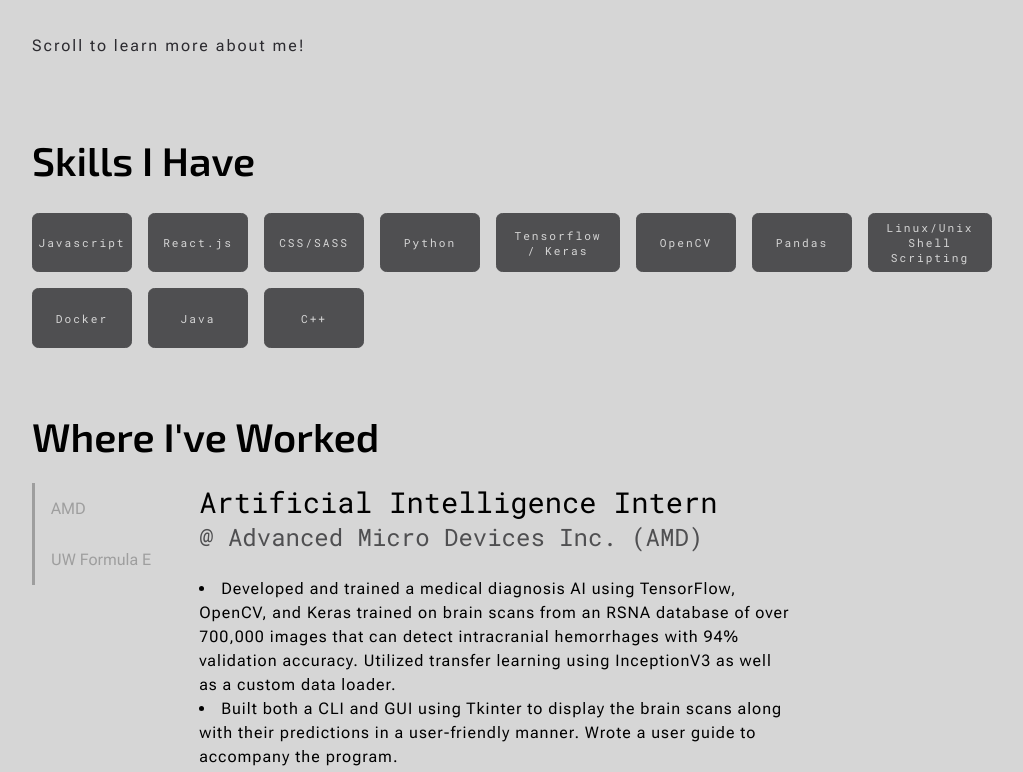
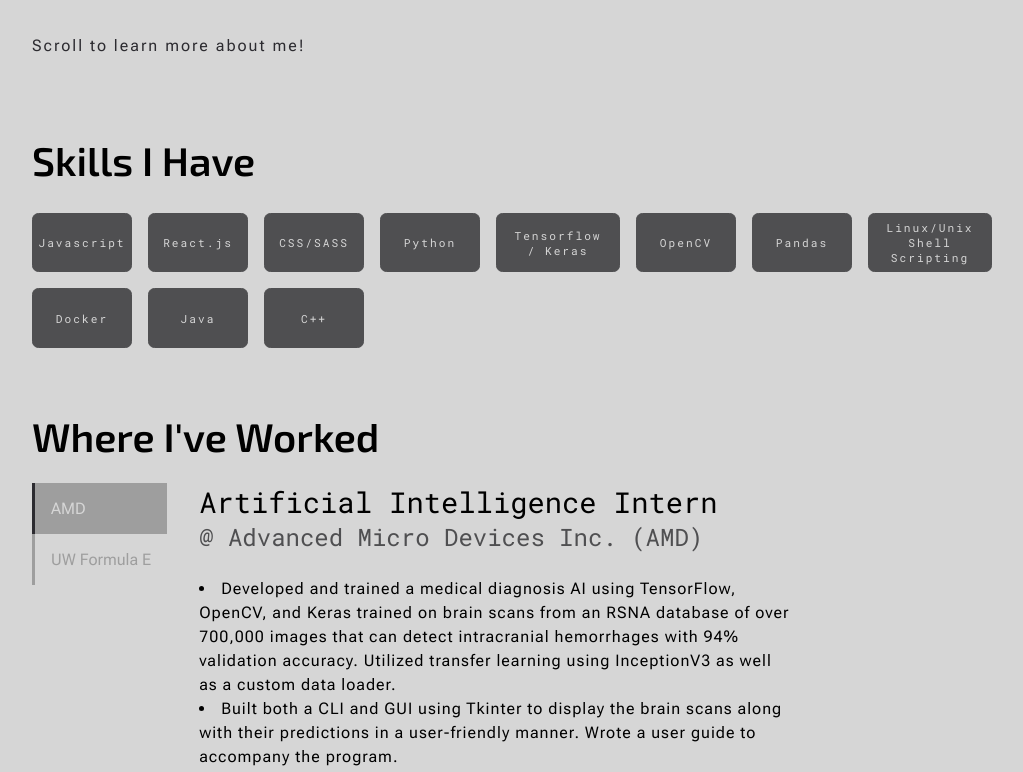
Before and after one commit to tedhz/ted-zhang-website, a React (Create React App) app: page /about in a window 1280 px wide. Shown: the part 511-1283 px from the top of the page, without its empty margins (96-1119 px from the left). Built offline with nearby package versions, Linux system fonts and the light colour scheme.

Commit message:
Improved job selector

```diff
--- a/src/components/WorkExperience.js
+++ b/src/components/WorkExperience.js
@@ -36,7 +36,7 @@ function WorkExperience() {
         <div className='jobs-container'>
             <ul className='company-list'>
                 <li
-                    className='job-item'
+                    className={selectorId==="amd" ? 'item-active' : 'item-inactive'}
                     onClick={() => {
                         setSelectorId("amd");
                     }}
@@ -44,7 +44,7 @@ function WorkExperience() {
                     AMD
                 </li>
                 <li
-                    className='job-item'
+                    className={selectorId==="formulaelectric" ? 'item-active' : 'item-inactive'}
                     onClick={() => {
                         setSelectorId("formulaelectric");
                     }}
--- a/src/components/WorkExperience.scss
+++ b/src/components/WorkExperience.scss
@@ -56,6 +56,59 @@
     }
 }
 
+.item-active {
+    white-space: nowrap;
+    justify-self: center;
+    align-self: center;
+    padding: 1rem 1rem;
+    color: #D6D6D6;
+    background-color: #9e9e9e;
+    border-left: 3px solid #2C2B30;
+    transition: background-color 0.5s;
+    width: 100%;
+
+    @media screen and (max-width: 960px) {
+        border-left: none;
+        border-bottom: 3px solid #2C2B30;
+        width: auto;
+    }
+
+    &:hover {
+        cursor: pointer;
+    }
+}
+
+.item-inactive {
+    white-space: nowrap;
+    justify-self: center;
+    align-self: center;
+    padding: 1rem 1rem;
+    color: #9e9e9e;
+    border-left: 3px solid #9e9e9e;
+    background-color: transparent;
+    transition: background-color 0.5s;
+    width: 100%;
+
+    @media screen and (max-width: 960px) {
+        border-left: none;
+        border-bottom: 3px solid #9e9e9e;
+        width: auto;
+    }
+
+    &:hover {
+        cursor: pointer;
+        color: #D6D6D6;
+        background-color: #9e9e9e;
+        border-left: 3px solid #2C2B30;
+
+        @media screen and (max-width: 960px) {
+            border-left: none;
+            border-bottom: 3px solid #2C2B30;
+            width: auto;
+        }
+    }
+}
+
 .job-title {
     font-family: 'Roboto Mono';
     font-size: 1.8rem;
--- a/src/pages/about/About.scss
+++ b/src/pages/about/About.scss
@@ -27,7 +27,7 @@
     animation-delay: 1s;
     width: 100%;
     display: grid;
-    grid-template-columns: repeat(auto-fit, minmax(400px, auto));
+    grid-template-columns: repeat(auto-fit, minmax(600px, auto));
     animation: fadeIn 1s .5s backwards;
     animation-delay: 1s;
 }
@@ -41,7 +41,7 @@
     letter-spacing: 2px;
     line-height: 27px;
     padding-bottom: 12%;
-    @media screen and (max-width: 700px) {
+    @media screen and (max-width: 960px) {
         text-align: center;
     }
 }
```
